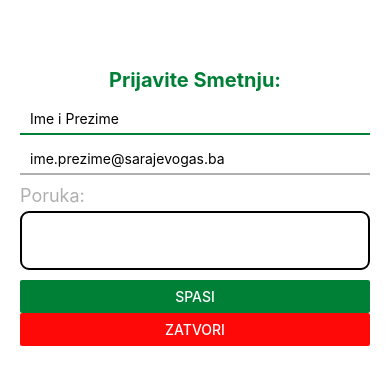
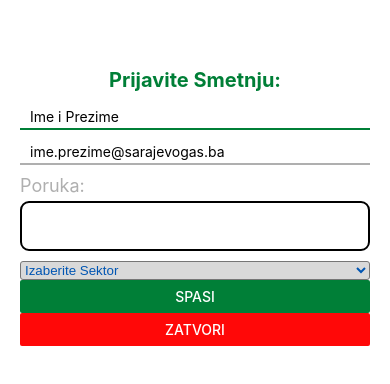
Before and after one commit to OmarAhmetovic21/HelpDesk-Mobile-App, a React Native app: screen /ReportIssue in a window 390 px wide. Shown: the top 384 px of the page. Built offline with nearby package versions, Linux system fonts and the light colour scheme.

Commit message:
Added select sector for report issue

```diff
--- a/package.json
+++ b/package.json
@@ -10,6 +10,7 @@
   },
   "dependencies": {
     "@expo/metro-runtime": "~3.2.1",
+    "@react-native-picker/picker": "^2.8.0",
     "@react-navigation/native": "^6.1.18",
     "@react-navigation/native-stack": "^6.11.0",
     "expo": "~51.0.25",
--- a/screens/Add-Task-Screen/Add-Task-Screen.js
+++ b/screens/Add-Task-Screen/Add-Task-Screen.js
@@ -5,10 +5,7 @@ const AddTaskScreen  = ({ navigation }) =>{
 
   return (
     <View style={styles.container}>
-      {/*<View style={styles.imageHeader}>
-      <Image style={styles.logoImage} source={require('./logo_samo.png')} />
 
-      </View>*/}
       <View style={styles.loginHeader}>
         <Text style={styles.loginTitle}>Dodajte Task</Text>
       </View>
@@ -42,11 +39,6 @@ const styles = StyleSheet.create({
     padding: 20,
   },
 
-  title: {
-    fontSize: 21,
-    fontWeight: 'bold',
-    color: 'white',
-  },
   loginHeader: {
     height: 50, // Adjust the flex value as needed
     justifyContent: 'center',
--- a/screens/Report-Issue-Screen/Report-Issue-Screen.js
+++ b/screens/Report-Issue-Screen/Report-Issue-Screen.js
@@ -1,8 +1,9 @@
 import React, { useState } from 'react';
 import {View, Text, TextInput, Button, StyleSheet } from 'react-native';
+import { Picker } from '@react-native-picker/picker';
 
 const ReportIssueScreen  = ({ navigation }) =>{
-
+  const [selectedSektor, setSelectedSektor] = useState("");
   return (
     <View style={styles.container}>
 
@@ -25,6 +26,16 @@ const ReportIssueScreen  = ({ navigation }) =>{
         <TextInput
           style={styles.inputMessage}
         />
+      <Picker
+        selectedValue={selectedSektor}
+        onValueChange={(itemValue) => setSelectedSektor(itemValue)}
+        style={styles.picker}
+      >
+        <Picker.Item label="Izaberite Sektor" value="" />
+        <Picker.Item label="Sektor 1" value="sektor1" />
+        <Picker.Item label="Sektor 2" value="sektor2" />
+        <Picker.Item label="Sektor 3" value="sektor3" />
+      </Picker>
         <Button title="Spasi" color="#007F37" onPress={() => navigation.navigate('AdminDashboard')} style={styles.buttonSave} />
         <Button title="Zatvori" color="#ff0808" onPress={() => navigation.navigate('AdminDashboard')} style={styles.buttonClose} />
       </View>
@@ -112,6 +123,11 @@ const styles = StyleSheet.create({
     color: 'white',
     marginBottom: 10,
   },
+  picker: {
+    backgroundColor: '#D9D9D9',
+    borderRadius: 3,
+    color: '#0056b3',
+  },
 
 });
 
```
Also changed, not shown: 1 other file (tests, documents, lock files or other folders).
